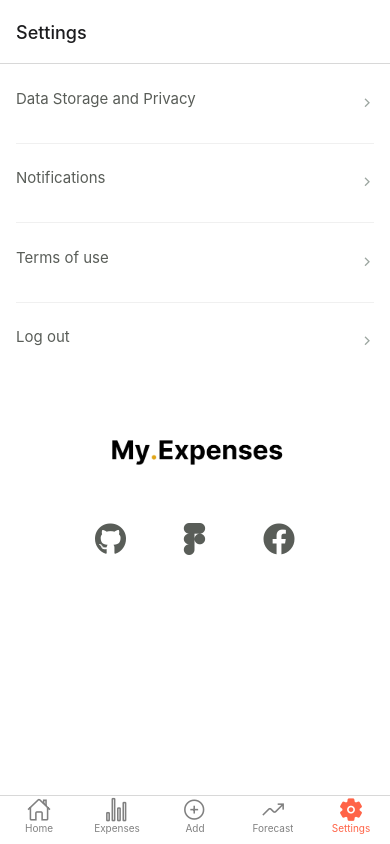
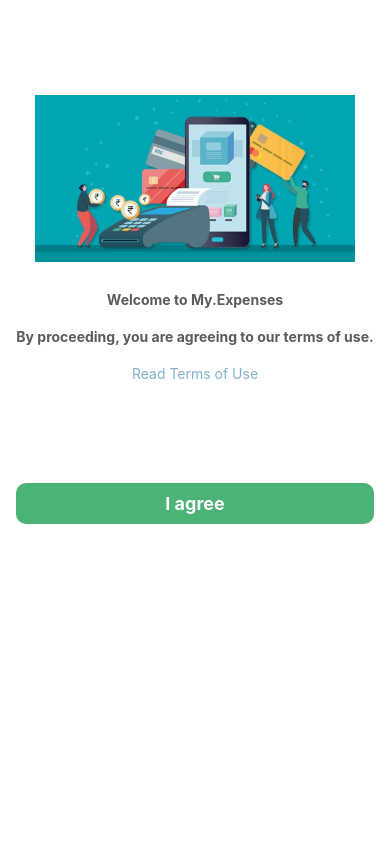
Before and after one commit to Rae-Zou/My-Expenses, a React Native app: screen /Settings in a window 390 px wide. Built offline with nearby package versions, Linux system fonts and the light colour scheme.

Commit message:
Add onboarding screen

```diff
--- a/navigation/AppNavigator.js
+++ b/navigation/AppNavigator.js
@@ -3,6 +3,7 @@
 import { createStackNavigator } from "@react-navigation/stack";
 
 import MenuBarNavigator from "./MenuBarNavigator";
+import OnBoardingNavigator from "./OnBoardingNavigator";
 
 const AppStack = createStackNavigator();
 
@@ -13,7 +14,7 @@
           <AppStack.Screen
             name="AppStack"
             options={{ headerShown: false }}
-            component={MenuBarNavigator}
+            component={OnBoardingNavigator}
           />
         </AppStack.Navigator>
       </NavigationContainer>
--- a/navigation/MenuBarNavigator.js
+++ b/navigation/MenuBarNavigator.js
@@ -16,14 +16,14 @@
 const forecastName = "Forecast";
 const addName = "Add";
 
-
 const Tab = createBottomTabNavigator();
-
 
 function MenuBarNavigator() {
   return (
       <Tab.Navigator
+
         initialRouteName={homeName}
+
         screenOptions={({ route }) => ({
           tabBarIcon: ({ focused, color, size }) => {
             let iconName;
--- /dev/null
+++ b/navigation/OnBoardingNavigator.js
@@ -0,0 +1,26 @@
+import React from "react";
+import { createStackNavigator } from "@react-navigation/stack";
+
+import MenuBarNavigator from "./MenuBarNavigator";
+import OnboardingScreen from "../screens/OnboardingScreen";
+
+const Stack = createStackNavigator();
+
+function OnBoardingNavigator (){
+    return (
+      <Stack.Navigator>
+        <Stack.Screen
+          name="Onboarding"
+          options={{ headerShown: false }}
+          component={OnboardingScreen}
+        />
+        <Stack.Screen
+            name="AppStack"
+            options={{ headerShown: false }}
+            component={MenuBarNavigator}
+        />
+      </Stack.Navigator>
+    );
+};
+
+export default OnBoardingNavigator;
--- a/screens/DataStoragePrivacyScreen.js
+++ b/screens/DataStoragePrivacyScreen.js
@@ -5,7 +5,6 @@
     return (
         <View style={styles.container}>
             <Text
-                onPress={() => navigation.navigate('Home')}
                 style={styles.paragraph}>
                     Based on Mobile AppSec Verification Standard:
                     Data Storage and Privacy Requirements,
@@ -26,7 +25,6 @@
       marginTop: 5,
       paddingVertical: 10,
       fontSize: 15,
-      fontWeight: 'bold',
       color: "#595D58",
       justifyContent: "space-between",
     },
--- a/screens/HomeScreen.js
+++ b/screens/HomeScreen.js
@@ -43,13 +43,19 @@
     },
     textView: {
         alignItems: "center",
-        flex: 3,
+        flex: 1,
         justifyContent: "center",
     },
+    header: {
+        fontSize: 24,
+        fontWeight: "bold",
+        color: "#595D58",
+        paddingVertical: 1,
+    },
     paragraph: {
-        flex: 5,
+        flex: 1,
         textAlign: "center",
-        paddingVertical: 20,
+        paddingVertical: 10,
         fontWeight: "bold",
         fontSize: 50,
     },
--- a/screens/ListItem.tsx
+++ b/screens/ListItem.tsx
@@ -49,7 +49,7 @@
         marginBottom: 10,
         fontSize: 15,
         color: "#595D58",
-
+        fontWeight: "bold",
       },
 
   });
--- a/screens/NotificationScreen.js
+++ b/screens/NotificationScreen.js
@@ -1,26 +1,10 @@
 import * as React from 'react';
 import { View, Text, StyleSheet, Switch } from 'react-native';
-// import { useDispatch, useSelector } from "react-redux";
-
-const notification = {
-    content: {
-      title: ("Daliy Expenses"),
-      body: ("Here is a kindly reminder to add your expense for this week."),
-    },
-    trigger: {
-      weekday: 1,
-      hour: 21,
-      minute: 0,
-      repeats: true,
-    },
-  };
 
 export default function NotificationScreen({ navigation }) {
-    // const dispatch = useDispatch();
-    // const notificationEnabled = useSelector(state => state.notification.enabled);
-    // const notification = useSelector(state => state.notification.notification);
+
     const [isEnabled, setEnabled] = React.useState(true);
-    // const [notificationState, setNotificationState] = React.useState(notification);
+
     return (
         <View style={styles.container}>
             <Text style={styles.intro}>
--- /dev/null
+++ b/screens/OnboardingScreen.js
@@ -0,0 +1,80 @@
+import React from "react";
+import { SafeAreaView, View, TouchableOpacity, Image, StyleSheet, Text, Dimensions } from "react-native";
+import * as WebBrowser from "expo-web-browser";
+
+import AppButton  from "./AppButton";
+
+export default function OnboardingScreen({ navigation }) {
+
+
+    return (
+        <SafeAreaView style={styles.container}>
+            <View style={styles.imageView}>
+                <Image style={styles.image} resizeMode="contain" source={require("../assets/onboarding.png")} />
+            </View>
+            <View style={styles.termsOfUseView}>
+                <Text style={styles.text}>{("Welcome to My.Expenses")}</Text>
+                <Text style={styles.text}>
+                    {("By proceeding, you are agreeing to our terms of use.")}
+                </Text>
+                <TouchableOpacity
+                    onPress={() => WebBrowser.openBrowserAsync("https://docs.google.com/document/d/18TYJovKBJr3s1_jrHjKgsGaeAwqKzUsR6yNgPV2sxOs/edit?usp=sharing")}
+                >
+                    <Text style={styles.read}>{("Read Terms of Use")}</Text>
+                </TouchableOpacity>
+                <View style={styles.buttonView}>
+                    <AppButton
+                        title="I agree"
+                        size="sm"
+                        backgroundColor="#007bff"
+                        onPress={() =>navigation.navigate('AppStack')}
+                    />
+                </View>
+            </View>
+      </SafeAreaView>
+    );
+};
+
+const styles =  StyleSheet.create({
+    container: {
+        flex: 1,
+        paddingHorizontal: 16,
+        backgroundColor: 'white',
+        justifyContent: "space-between",
+    },
+    termsOfUseView: {
+        paddingHorizontal: 16,
+        alignItems: "center",
+        flex: 2,
+    },
+    text: {
+        paddingVertical: 16,
+        textAlign: "center",
+        paddingVertical: 10,
+        color: "#595D58",
+        fontWeight: "bold",
+    },
+    buttonView: {
+        position: "absolute",
+        bottom: 300,
+        right: 0,
+        left: 0,
+        marginHorizontal: 16,
+    },
+    imageView: {
+        flex: 1,
+    },
+    image: {
+        marginVertical: 8,
+        alignSelf: "center",
+        maxWidth: 320,
+        width: "100%",
+        height: Dimensions.get("window").width - 50,
+    },
+    read: {
+        textAlign: "center",
+        paddingVertical: 10,
+        color: "#81B2CA",
+
+    },
+  });
--- a/screens/SettingsScreen.js
+++ b/screens/SettingsScreen.js
@@ -8,12 +8,12 @@
     const rowItems = [
         {
           name: ("Data Storage and Privacy"),   //security controls - V2: Data Storage and Privacy Requirements
-          onPress: () =>navigation.navigate('Data Storage and Privacy'),   //TODO: update the navigator
+          onPress: () =>navigation.navigate('Data Storage and Privacy'),
         },
 
         {
           name: ("Notifications"),
-          onPress: () =>navigation.navigate('Notifications'),  //TODO: update the navigator
+          onPress: () =>navigation.navigate('Notifications'),
         },
 
         {
@@ -23,7 +23,7 @@
 
         {
           name: ("Log out"),             //security controls - V1: Architecture, Design and Threat Modeling Requirements
-          onPress: () =>navigation.navigate('Home'),  //TODO: update the navigator,
+          onPress: () =>navigation.navigate('Onboarding'),
         },
       ];
 
@@ -41,9 +41,6 @@
             url: "https://www.facebook.com/",
         },
         ];
-
-
-
 
     return (
 
```
Also changed, not shown: assets/expense.png, assets/onboarding.png (added).
